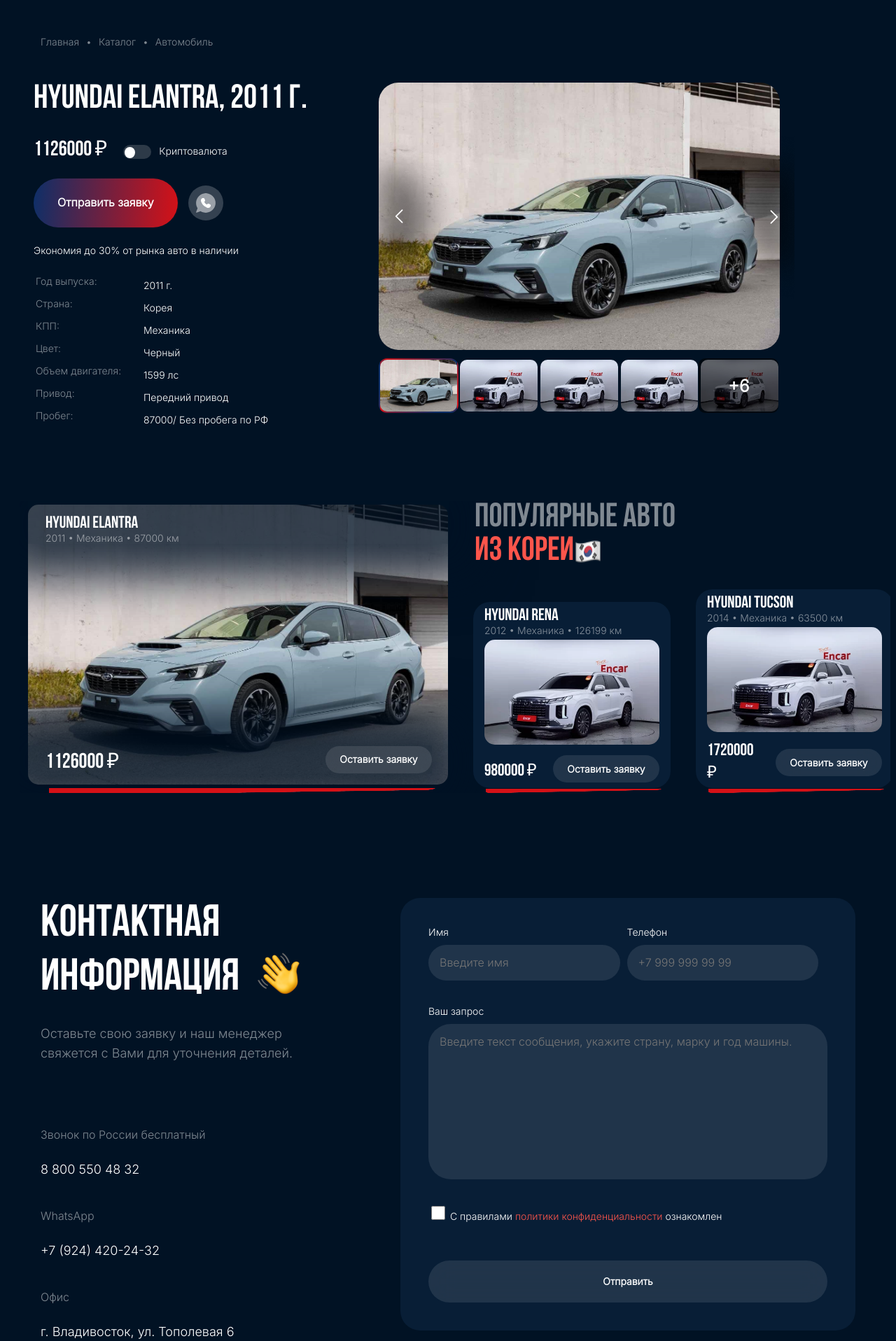
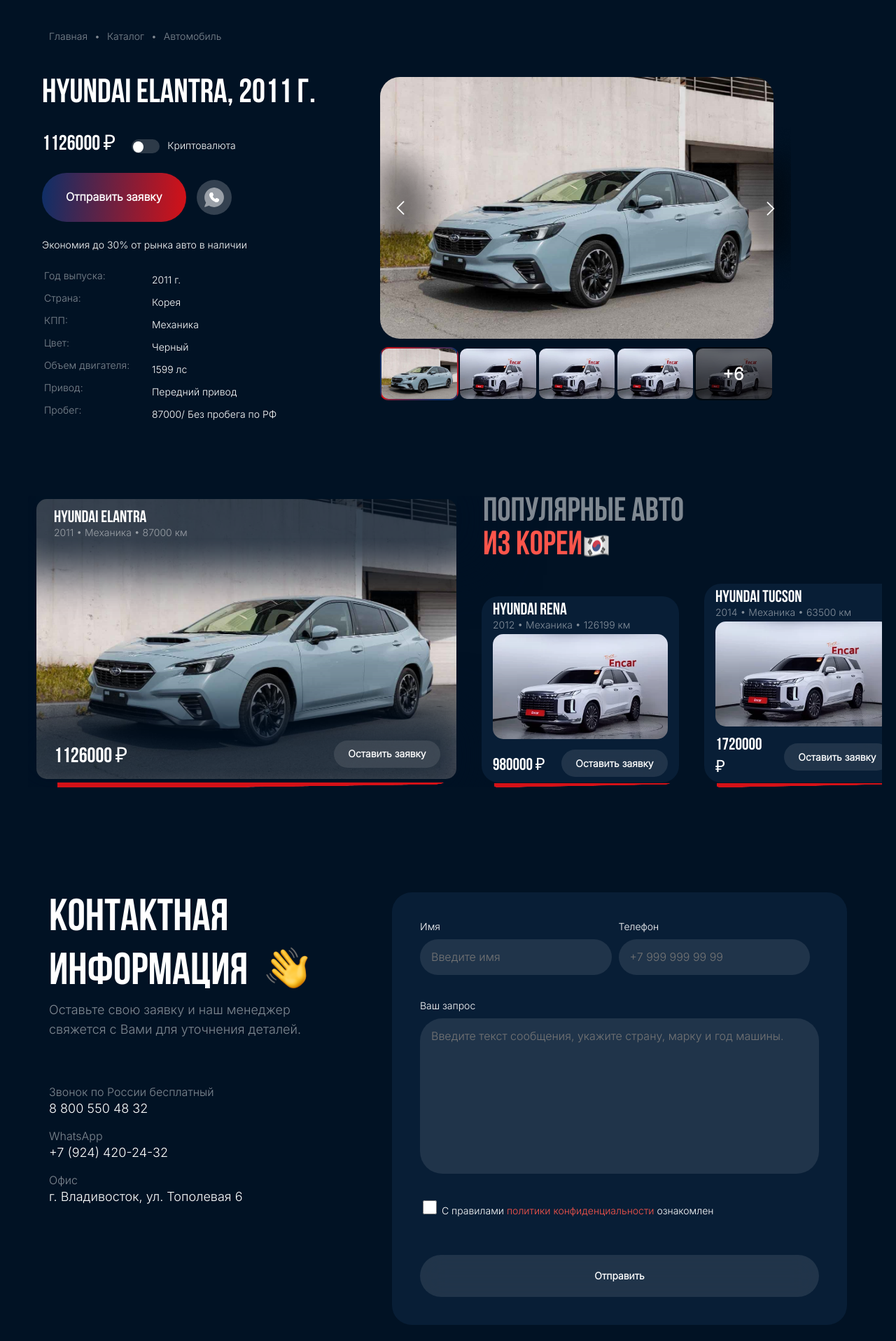
Before and after one commit to Rin-niee/SuperWebProgramming, a Django app: page /auto/1/ in a window 1280 px wide. Shown: the part 395-2311 px from the top of the page at 70% size. Run offline with Django 5.2, Linux system fonts and the light colour scheme; data comes from the database, SQL or seed files in the repository.

Commit message:
переделки 1

```diff
--- a/car/carapp/static/css/contact_block.css
+++ b/car/carapp/static/css/contact_block.css
@@ -8,7 +8,7 @@
 .contact_block_left {
     display: flex;
     flex-direction: column;
-    justify-content: space-between;
+    justify-content: flex-start;
     max-width: 370px;
 }
 #contact_block .small_text.grey_text {
--- a/car/carapp/static/css/for_all.css
+++ b/car/carapp/static/css/for_all.css
@@ -5,6 +5,7 @@ body{
     display: flex;
     flex-direction: column;
     gap: 50px;
+    margin: 0px 20px;
 }
 a{
     text-decoration: none;
@@ -220,7 +221,7 @@ p, h2, h3{margin: 0px;}
     background: #011224;
 }
 #main_container {
-    padding: 0px 40px 0px 40px;
+    /* padding: 0px 40px 0px 40px; */
     display: flex;
     justify-content: space-between;
     align-items: center;
@@ -337,5 +338,3 @@ p, h2, h3{margin: 0px;}
     border-radius: 50px;
     background: #FFFFFF33;
     border: none;
-    text-align: center;
-}
```
